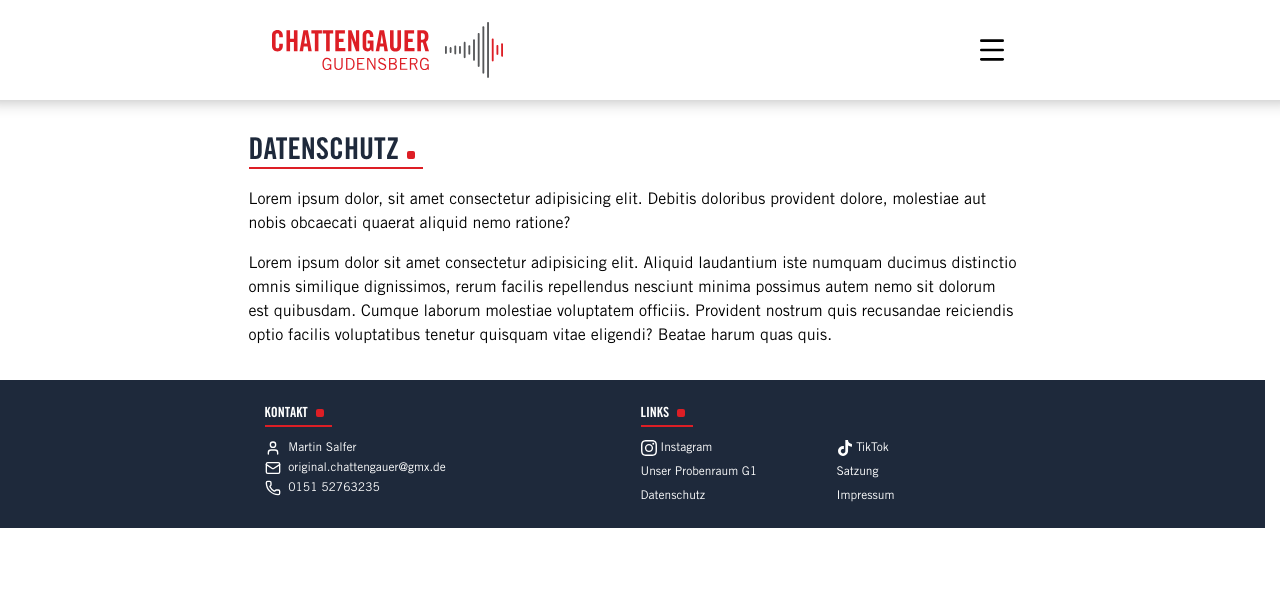
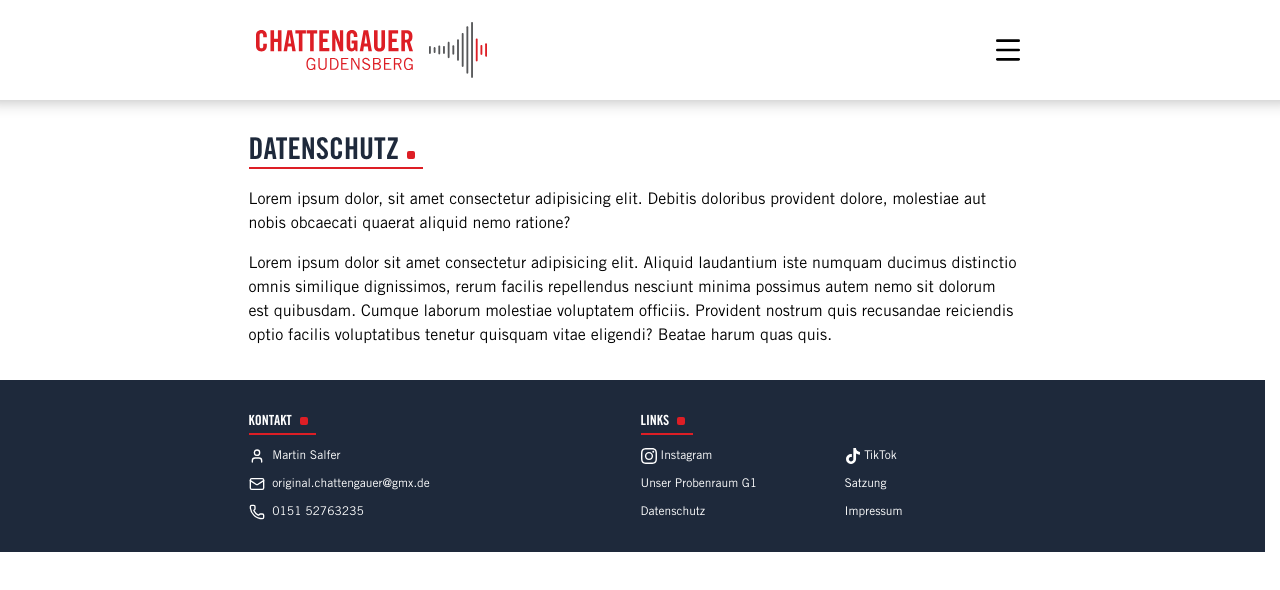
Before and after one commit to Gerschtli/chattengauer-gudensberg, a SvelteKit app: page /datenschutz in a window 1280 px wide. Shown: the top 590 px of the page. Built offline with nearby package versions, Linux system fonts and the light colour scheme.

Commit message:
fix: small fixes

```diff
--- a/src/lib/Slider.svelte
+++ b/src/lib/Slider.svelte
@@ -32,16 +32,16 @@
 			{/if}
 		{/each}
 	</div>
-	<div class="grid-1 mb-4 self-end justify-self-center">
+	<div class="grid-1 z-0 mb-4 self-end justify-self-center">
 		<div class="flex gap-2">
 			{#each assets as _, i}
 				<button class="rounded-full p-1" onclick={() => scrollToSlide(i)}>
 					<span
-						class="block size-5 rounded-full border-4 border-white shadow-sm shadow-black/30"
+						class="block size-3 rounded-full border-2 border-white shadow-md shadow-black/60"
 						class:bg-white={currentIndex !== i}
 						class:bg-accent={currentIndex === i}
 					></span>
-					<span class="sr-only">Gehe zum nächsten Bild</span>
+					<span class="sr-only">Gehe zu Bild Nummer {i + 1}</span>
 				</button>
 			{/each}
 		</div>
--- a/src/routes/Footer.svelte
+++ b/src/routes/Footer.svelte
@@ -2,8 +2,8 @@
 	import { MailIcon, PhoneIcon, UserIcon } from 'lucide-svelte';
 </script>
 
-<footer class="bg-slate-800">
-	<div class="mx-auto grid max-w-[--content-max-width] gap-y-6 px-4 py-6 text-white md:grid-cols-2 md:gap-x-4">
+<footer class="content-grid bg-slate-800 py-8">
+	<div class="grid gap-y-6 text-white md:grid-cols-2 md:gap-x-4">
 		<article class="space-y-4">
 			<header>
 				<h2 class="font-accent text-sm uppercase">
@@ -15,7 +15,7 @@
 				</h2>
 			</header>
 
-			<ul class="space-y-1 text-xs">
+			<ul class="space-y-3 text-xs">
 				<li>
 					<UserIcon class="mr-1 inline-block" size={16} />
 					Martin Salfer
@@ -46,7 +46,7 @@
 				</h2>
 			</header>
 
-			<ul class="link-grid grid gap-x-8 gap-y-2 text-xs md:flex-col">
+			<ul class="link-grid grid gap-x-8 gap-y-3 text-xs md:flex-col">
 				<li>
 					<a href="https://www.instagram.com/original.chattengauer" target="_blank" rel="noopener noreferrer">
 						<span class="inline-block aspect-square h-4 rounded-full fill-white align-middle">
@@ -84,6 +84,6 @@
 
 <style>
 	.link-grid {
-		grid-template-columns: repeat(auto-fill, minmax(8rem, 1fr));
+		grid-template-columns: repeat(auto-fill, minmax(10rem, 1fr));
 	}
 </style>
--- a/src/routes/Header.svelte
+++ b/src/routes/Header.svelte
@@ -40,10 +40,13 @@
 <div class="placeholder" style:--height-initial="{heightInitial}px"></div>
 
 <header
-	class={['fixed top-0 z-10 w-full bg-white/95 transition-transform duration-500', hideHeader && '-translate-y-full']}
+	class={[
+		'content-grid fixed top-0 z-10 w-full bg-white/95 transition-transform duration-500',
+		hideHeader && '-translate-y-full',
+	]}
 >
 	<div
-		class="mx-auto flex w-full max-w-[--content-max-width] items-center justify-between px-4"
+		class="flex items-center justify-between"
 		style:--height-initial="{heightInitial}px"
 		style:--height-scroll="{heightScroll}px"
 		style:--height-calculated="{heightCalculated}px"
```
